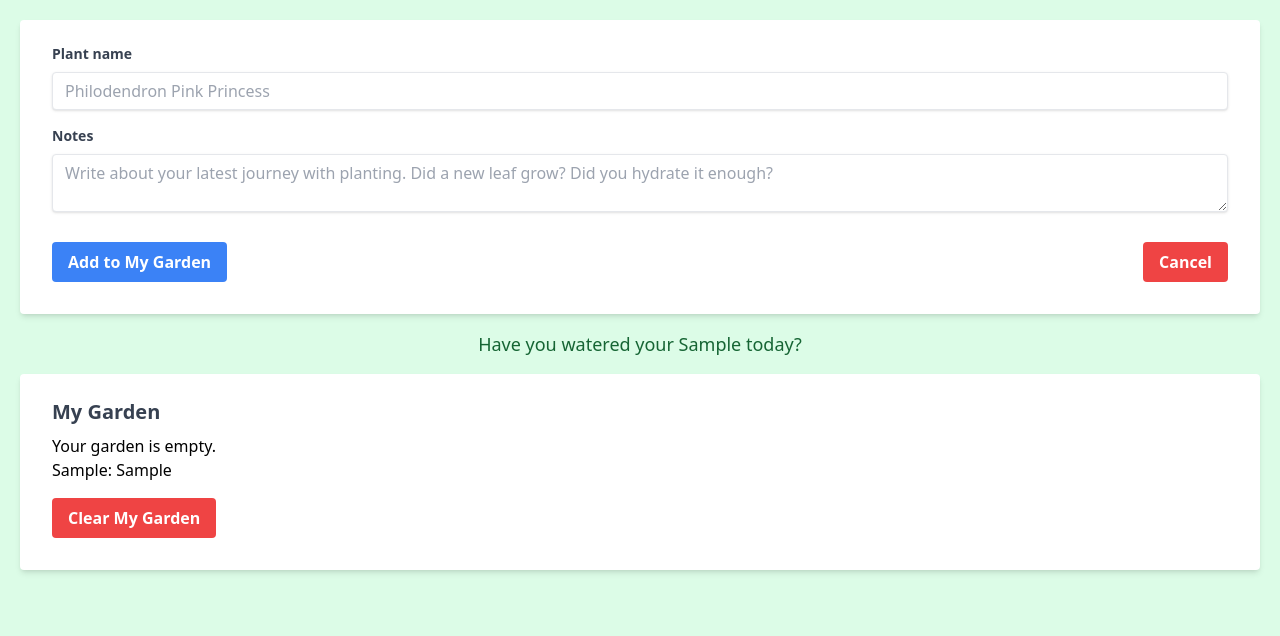
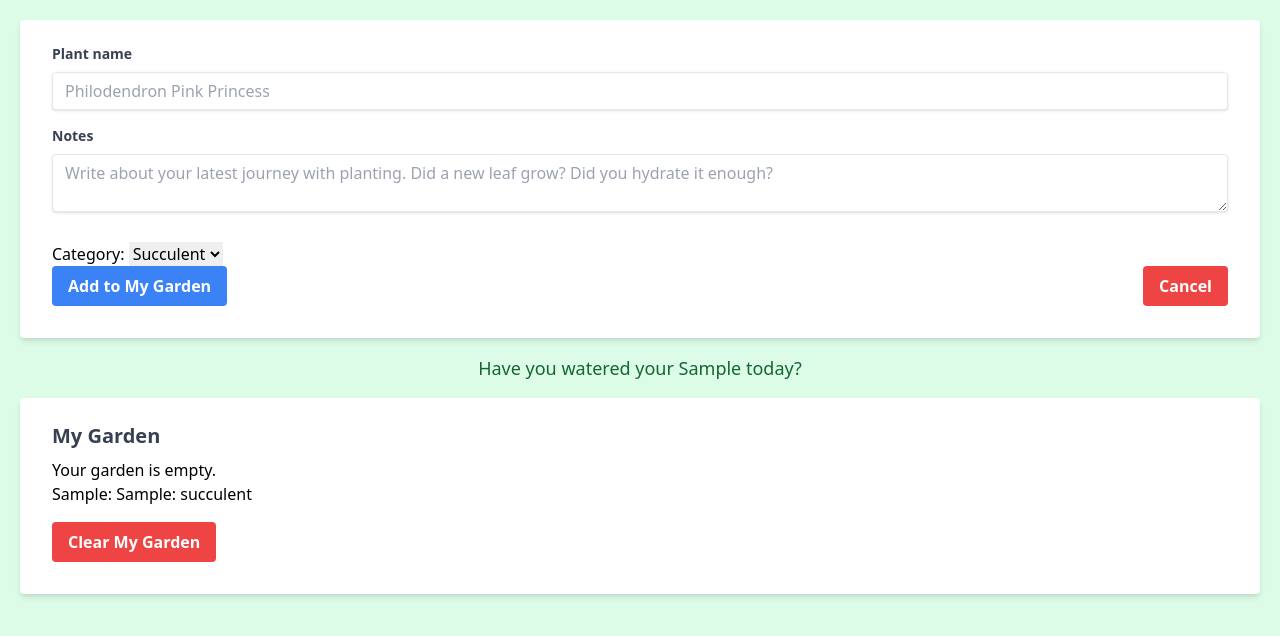
Before and after one commit to charlottejevans/planted, a website: page src/index.html in a window 1280 px wide. Both pictures are taken after typing "Sample", "Sample" into the empty fields and a click on the button "Add to My Garden". Drawn offline with nearby package versions, Linux system fonts and the light colour scheme; files that its build step writes are made by us from their sources.

Commit message:
Created an input type for the category of plant in HTML. Added category input to local storage.

```diff
--- a/src/index.html
+++ b/src/index.html
@@ -17,6 +17,14 @@
             <label for="noteInput" class="block text-gray-700 text-sm font-bold mb-2">Notes</label>
             <textarea id="noteInput" class="shadow appearance-none border rounded w-full py-2 px-3 text-gray-700 leading-tight focus:outline-none focus:shadow-outline" placeholder="Write about your latest journey with planting. Did a new leaf grow? Did you hydrate it enough?" required></textarea>
         </div>
+        <label for="plantCategory">Category:</label>
+        <select id="plantCategory">
+            <option value="succulent">Succulent</option>
+            <option value="fern">Fern</option>
+            <option value="cactus">Cactus</option>
+            <option value="flowering">Flowering</option>
+            <!-- Add more options as needed -->
+        </select>
         <div class="flex items-center justify-between">
             <button id="addToGarden" onclick="saveSettings()" type="button" class="bg-blue-500 hover:bg-blue-700 text-white font-bold py-2 px-4 rounded focus:outline-none focus:shadow-outline">Add to My Garden</button>
             <button id="cancel" onclick="wipeInputForm()" type="button" class="bg-red-500 hover:bg-red-700 text-white font-bold py-2 px-4 rounded focus:outline-none focus:shadow-outline">Cancel</button>
--- a/src/script.js
+++ b/src/script.js
@@ -1,4 +1,4 @@
-let plantNameEl, plantNoteEl, addToGarden, cancel, reminderAlert, localStorageCheck, waterReminder;
+let plantNameEl, plantNoteEl, plantCategoryEl, addToGarden, cancel, waterReminder;
 let settingsKey = 'settings'
 let reminderName = localStorage.getItem(settingsKey)
 
@@ -10,72 +10,74 @@ function init() {
     addToGarden = document.getElementById("addToGarden")
     cancel = document.getElementById("cancel")
     waterReminder = document.getElementById("plantWateringReminder")
+    plantCategoryEl = document.getElementById("plantCategory")
 
     // Checks to see if the local storage is empty or not. If it is empty, it will display a message saying that the garden is empty. If it is not empty, it will display a message saying that the garden is not empty.
     const isLocalStorageEmpty = localStorage.getItem(settingsKey) ? false : true;
     const localStorageCheckElement = document.getElementById("isLocalStorageEmpty");
-    localStorageCheckElement.textContent = isLocalStorageEmpty ? "Your garden is empty." : "Your garden is not empty.";
+    localStorageCheckElement.textContent = isLocalStorageEmpty ? "Your garden is empty." : "Your garden is not empty."
     console.log(localStorage.getItem(settingsKey))
     getSettings()
 }
 
 // retrieves the info from localstorage using the settings key and parses it into a JSON string object.
 function getSettings() {
-    const jsonString = localStorage.getItem(settingsKey);
+    const jsonString = localStorage.getItem(settingsKey)
     // If there is any previous input, parse the info and create a variable called combinedInfo using concatenation.
     if (jsonString) {
-        const settingsArray = JSON.parse(jsonString);
+        const settingsArray = JSON.parse(jsonString)
         settingsArray.forEach(setting => {
-            const combinedInfo = setting.name + ': ' + setting.notes;
-            updateMyGarden(combinedInfo);
+            const combinedInfo = setting.name + ': ' + setting.notes + ': ' + setting.category
+            updateMyGarden(combinedInfo)
         });
     } else {
-        console.log("No settings found in localStorage.");
+        console.log("No settings found in localStorage.")
     }
 }
 
 function updateMyGarden(combinedInfo) {
     // Create a new div element to hold the combined information
-    const infoDiv = document.createElement('div');
-    infoDiv.textContent = combinedInfo;
+    const infoDiv = document.createElement('div')
+    infoDiv.textContent = combinedInfo
 
     // Append the new div to the 'myGarden' div without clearing old content
-    document.getElementById('myGarden').appendChild(infoDiv);
+    document.getElementById('myGarden').appendChild(infoDiv)
 }
 
 // Listen for changes to the 'localStorage' and adds them to the page.
 window.addEventListener('storage', (event) => {
     if (event.key === 'settingsKey') {
-        getSettings();
+        getSettings()
     }
-});
+})
 
 
 
 function saveSettings() {
     if (plantNameEl.value && plantNoteEl.value) {
-        console.log("hello");
+        console.log("hello")
 
         const newSetting = {
             name: plantNameEl.value,
             notes: plantNoteEl.value,
-        };
+            category: plantCategoryEl.value,
+        }
 
-        let settingsArray = JSON.parse(localStorage.getItem(settingsKey)) || [];
-        settingsArray.push(newSetting);
+        let settingsArray = JSON.parse(localStorage.getItem(settingsKey)) || []
+        settingsArray.push(newSetting)
 
-        const jsonString = JSON.stringify(settingsArray);
-        localStorage.setItem(settingsKey, jsonString);
-        updateMyGarden(`${newSetting.name}: ${newSetting.notes}`);
+        const jsonString = JSON.stringify(settingsArray)
+        localStorage.setItem(settingsKey, jsonString)
+        updateMyGarden(`${newSetting.name}: ${newSetting.notes}: ${newSetting.category}`)
 
-        plantNameEl.value = "";
-        plantNoteEl.value = "";
+        plantNameEl.value = ""
+        plantNoteEl.value = ""
         // Once info is added to LS, triggers a reminder to ask whether they have watered their plant using string interpolation.
-        const reminderName = newSetting.name;
-        const reminderAlert = `Have you watered your ${reminderName} today?`;
-        document.getElementById("reminder").innerHTML = reminderAlert;
+        const reminderName = newSetting.name
+        const reminderAlert = `Have you watered your ${reminderName} today?`
+        document.getElementById("reminder").innerHTML = reminderAlert
     } else {
-        alert("Information is missing.");
+        alert("Information is missing.")
     }
 }
 
@@ -94,12 +96,12 @@ function wipeInputForm() {
 
 function wipeMyGarden() {
     // Clear localStorage for the key SettingsKey
-    localStorage.removeItem(settingsKey);
+    localStorage.removeItem(settingsKey)
 
     // Select the 'myGarden' div and remove all its child elements
-    const myGardenDiv = document.getElementById('myGarden');
+    const myGardenDiv = document.getElementById('myGarden')
     while (myGardenDiv.firstChild) {
-        myGardenDiv.removeChild(myGardenDiv.firstChild);
+        myGardenDiv.removeChild(myGardenDiv.firstChild)
     }
     console.log("Your plant has been removed from your garden.")
     alert("Your plant has been removed from your garden.")
```
